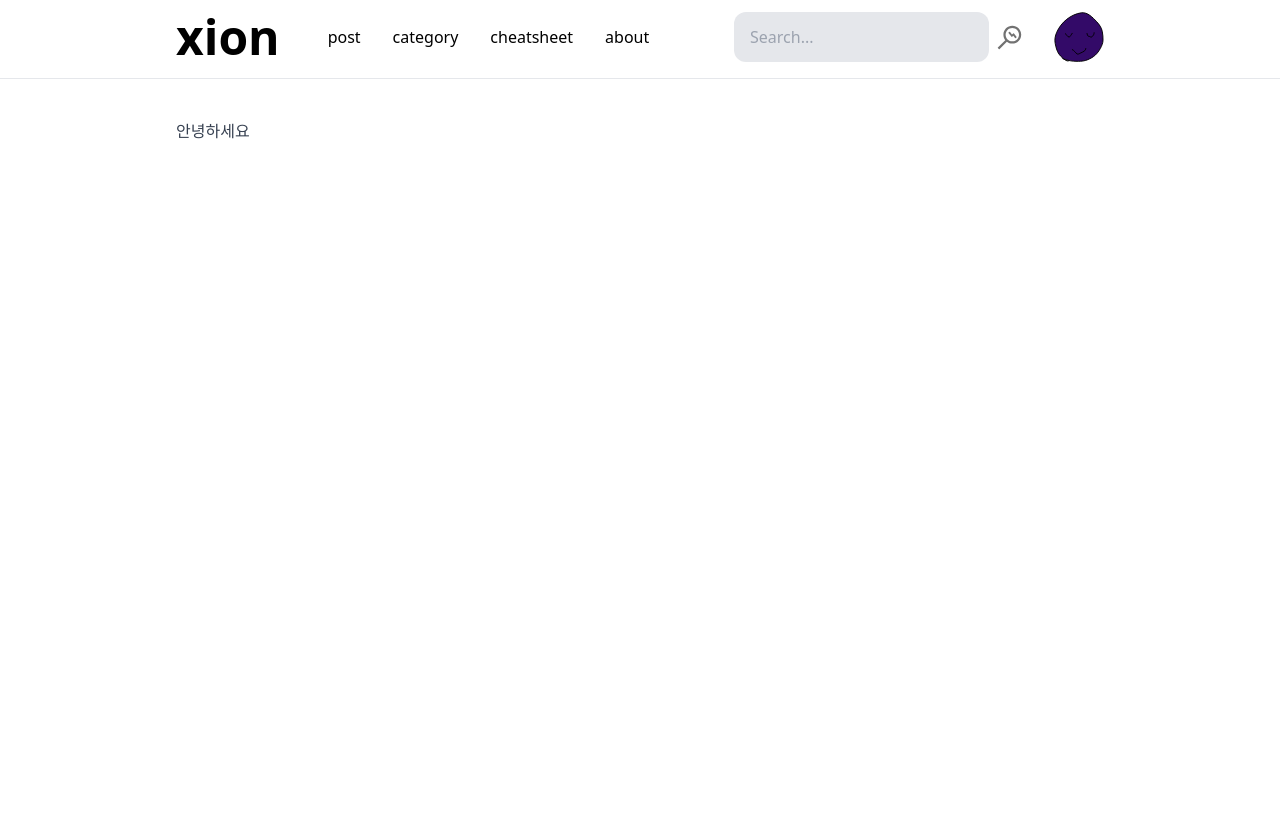
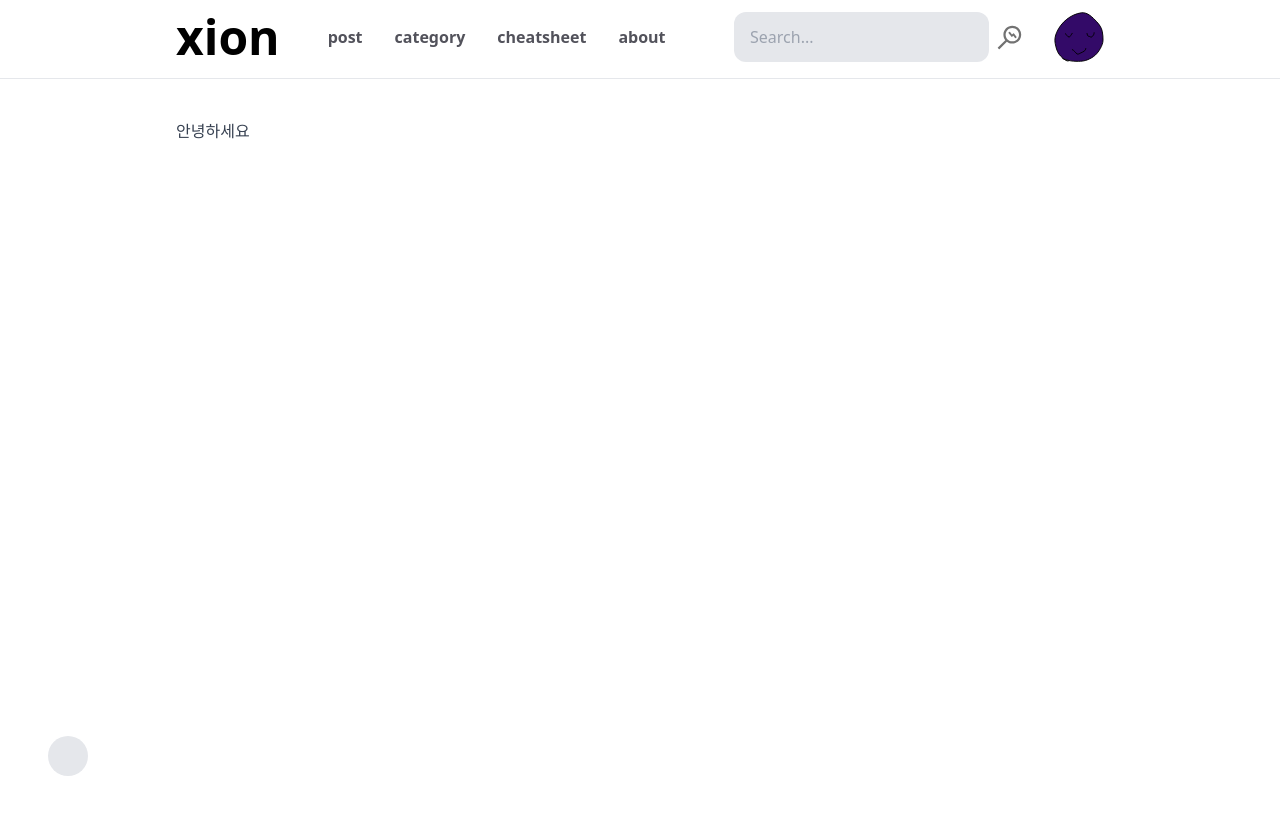
Before and after one commit to XionWCFM/devxion-blog, a Next.js app: page / in a window 1280 px wide. Shown: the top 814 px of the page. Built offline with nearby package versions, Linux system fonts and the light colour scheme.

Commit message:
css change

```diff
--- a/app/category/[slug]/page.tsx
+++ b/app/category/[slug]/page.tsx
@@ -34,7 +34,6 @@ const tags = tagClassifier();
 
 const Page = ({ params: { slug } }: pageProps) => {
   const currentRoute = usePathname().split('/')[2];
-  console.log(currentRoute);
   return (
     <section>
       <HeadingParagraph>{slug.toUpperCase()}</HeadingParagraph>
--- a/app/layout.tsx
+++ b/app/layout.tsx
@@ -1,4 +1,4 @@
-import { Footer, Header, Providers } from '@/components';
+import { Footer, Header, MoveTop, Providers } from '@/components';
 import '@/styles/globals.css';
 import '@/styles/animation.css';
 import { Metadata } from 'next';
@@ -41,6 +41,7 @@ export default function RootLayout({
               </div>
             </div>
           </div>
+          <MoveTop />
           <Footer />
         </Providers>
       </body>
--- a/components/atom-components/Paragraph.tsx
+++ b/components/atom-components/Paragraph.tsx
@@ -1,12 +1,19 @@
+import { cn } from '@/utils';
 import React from 'react';
 
 interface ParagraphProps {
   children: React.ReactNode;
+  className?: string;
 }
 
-const Paragraph = ({ children }: ParagraphProps) => {
+const Paragraph = ({ children, className }: ParagraphProps) => {
   return (
-    <p className=" text-xs md:text-sm lg:text-base text-gray-400 dark:text-gray-200 smooth">
+    <p
+      className={cn(
+        ' text-xs md:text-sm lg:text-base text-zinc-400 dark:text-zinc-400 smooth',
+        className,
+      )}
+    >
       {children}
     </p>
   );
--- /dev/null
+++ b/components/helper-components/MoveTop.tsx
@@ -0,0 +1,22 @@
+'use client';
+import Button from '../atom-components/Button';
+import React from 'react';
+
+interface MoveTopProps {}
+
+const MoveTop = ({}: MoveTopProps) => {
+  const moveTopHandler = () => {
+    if (typeof window === undefined) return;
+    window.scrollTo({ top: 0, behavior: 'smooth' });
+  };
+  return (
+    <div className=" fixed bottom-6 left-12 lg:right-24">
+      <button
+        onClick={moveTopHandler}
+        className=" rounded-full p-5  bg-gray-200 dark:bg-gray-800"
+      ></button>
+    </div>
+  );
+};
+
+export default MoveTop;
--- a/components/index.ts
+++ b/components/index.ts
@@ -8,6 +8,7 @@ export { default as Paragraph } from './atom-components/Paragraph';
 export { default as Mdx } from './helper-components/Mdx';
 export { default as Providers } from './helper-components/Providers';
 export { default as DarkModeToggleBtn } from './helper-components/DarkModeToggleBtn';
+export { default as MoveTop } from './helper-components/MoveTop';
 
 // ui
 export { default as Header } from './ui-components/Header';
--- a/components/ui-components/CardList.tsx
+++ b/components/ui-components/CardList.tsx
@@ -22,7 +22,9 @@ const PostCard = ({ docArray }: PostCardProps) => {
                 <h2 className=" font-extrabold text-2xl text-ellipsis ">
                   {post.title}
                 </h2>
-                <p className=" text-xs">{post.description}</p>
+                <p className=" text-xs text-zinc-400 underline underline-offset-2 pt-1 decoration-dashed">
+                  {post.description}
+                </p>
               </div>
               <div className=" text-xs flex flex-col gap-2 items-end">
                 <Tag>{post.tags}</Tag>
--- a/components/ui-components/Header.tsx
+++ b/components/ui-components/Header.tsx
@@ -12,14 +12,14 @@ import Image from 'next/image';
 
 const HighlightVariants = cva(
   `transition-all duration-300
-  hover:text-yellow-400 hover:font-extrabold
+  hover:text-yellow-400 font-extrabold text-zinc-600 dark:text-zinc-300
   `,
   {
     variants: {
       variant: {
-        default: 'hover:scale-110',
+        default: '',
         highlight:
-          ' text-yellow-400 font-extrabold scale-110 underline underline-offset-8 decoration-dashed',
+          ' text-yellow-400  dark:text-yellow-400 underline underline-offset-8 decoration-dashed',
       },
     },
     defaultVariants: {
@@ -36,11 +36,11 @@ const Header = ({}: HeaderProps) => {
   const currentRoute = usePathname().split('/')[1];
 
   return (
-    <header className=" flex lg:block lg:sticky top-0 z-30 bg-white  pb-4 pt-3 border-b dark:border-gray-200 border-gray-200 dark:bg-black smooth">
+    <header className=" flex lg:block  top-0 z-30 bg-white  pb-4 pt-3 border-b dark:border-none border-gray-200 dark:bg-inherit smooth">
       <div className=" flex lg:flex-row flex-col lg:justify-between lg:items-center gap-y-8 max-w-[1024px] mx-auto px-12 ">
         <div className=" flex items-center gap-12">
           <Link href={'/'}>
-            <p className=" font-extrabold text-5xl cursor-pointer transition-all duration-500 hover:scale-110 ">
+            <p className=" font-extrabold text-5xl cursor-pointer transition-all duration-500 ">
               xion
             </p>
           </Link>
@@ -63,7 +63,7 @@ const Header = ({}: HeaderProps) => {
         <div className="flex gap-4 lg:gap-8 justify-between ">
           <input
             type="text"
-            className=" rounded-xl pl-4 pr-2 py-1 dark:bg-gray-900 lg:dark:bg-black dark:bg-opacity-90 dark:text-white bg-gray-200 focus:border-2 border-yellow-500  "
+            className=" rounded-xl pl-4 pr-2 py-1 dark:bg-zinc-700 lg:dark:bg-black dark:bg-opacity-90 dark:text-white bg-gray-200 focus:border-2 border-yellow-500  "
             placeholder="Search..."
           />
           <Button className=" -ml-9 lg:-ml-6">
--- a/styles/globals.css
+++ b/styles/globals.css
@@ -1,6 +1,12 @@
 @tailwind base;
 @tailwind components;
 @tailwind utilities;
+
+html,
+body {
+  overflow-x: hidden;
+  overflow-y: auto;
+}
 
 ::-webkit-scrollbar {
   width: 10px;
```
